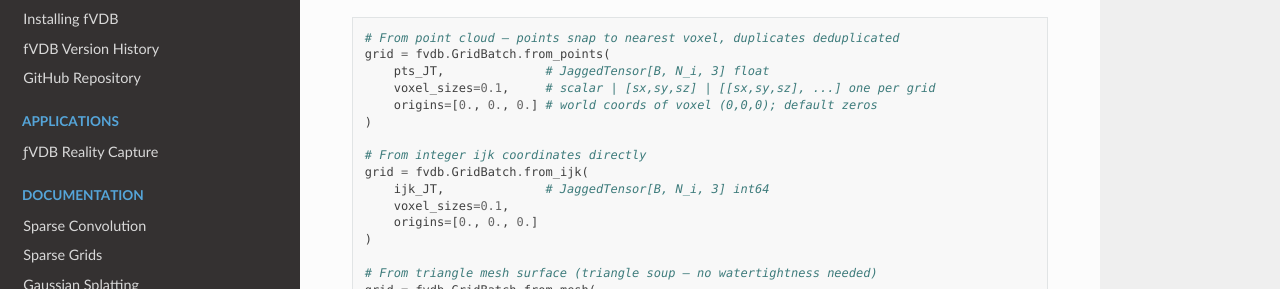
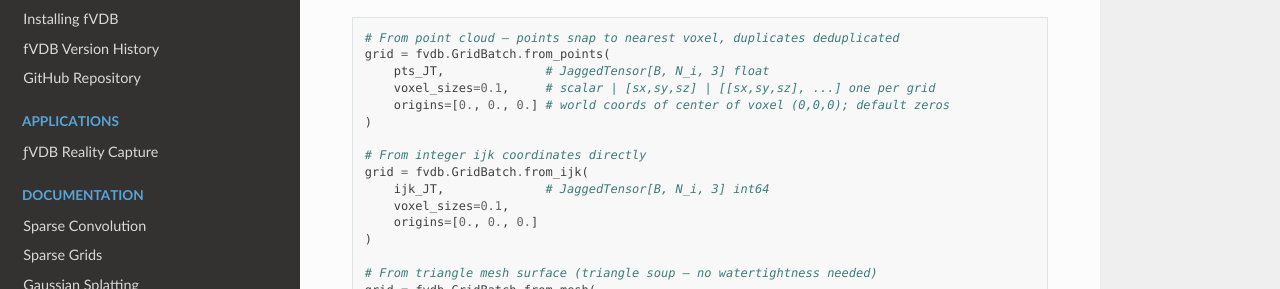
Before and after one commit to openvdb/fvdb-core, a Sphinx documentation site: the page built from docs/TEACHME/fvdb_core_cheatsheet.md, in a window 1280 px wide and 900 px high, scrolled down 1066 px. Shown: the part 162-451 px from the top of the window. Built offline with Sphinx 7.4.7 and the Read the Docs theme 3.1.0, drawn with Linux system fonts in a browser that asks for light colours; pages that are not in the unit, such as notebooks, are missing from menus; the version number is read from the project's files by our own code.

Commit message:
Fix origins semantics, points_in_grid comment, and pred.jdata
- origins: clarify it's the center of voxel (0,0,0), not a corner
- points_in_grid: "inside an active voxel", not "inside the grid"
- Capstone eval: use pred.jdata to avoid JaggedTensor .mean() issue

Co-Authored-By: Claude Opus 4.6 <noreply@anthropic.com>
Signed-off-by: Mark Harris <mharris@nvidia.com>

```diff
--- a/docs/TEACHME/fvdb_core_cheatsheet.md
+++ b/docs/TEACHME/fvdb_core_cheatsheet.md
@@ -62,7 +62,7 @@ Sparse voxel grid batch. Stores topology only — features live in a separate `J
 grid = fvdb.GridBatch.from_points(
     pts_JT,              # JaggedTensor[B, N_i, 3] float
     voxel_sizes=0.1,     # scalar | [sx,sy,sz] | [[sx,sy,sz], ...] one per grid
-    origins=[0., 0., 0.] # world coords of voxel (0,0,0); default zeros
+    origins=[0., 0., 0.] # world coords of center of voxel (0,0,0); default zeros
 )
 
 # From integer ijk coordinates directly
```
Also changed, not shown: docs/TEACHME/fvdb_core_lesson.md (+3 -3 lines).
